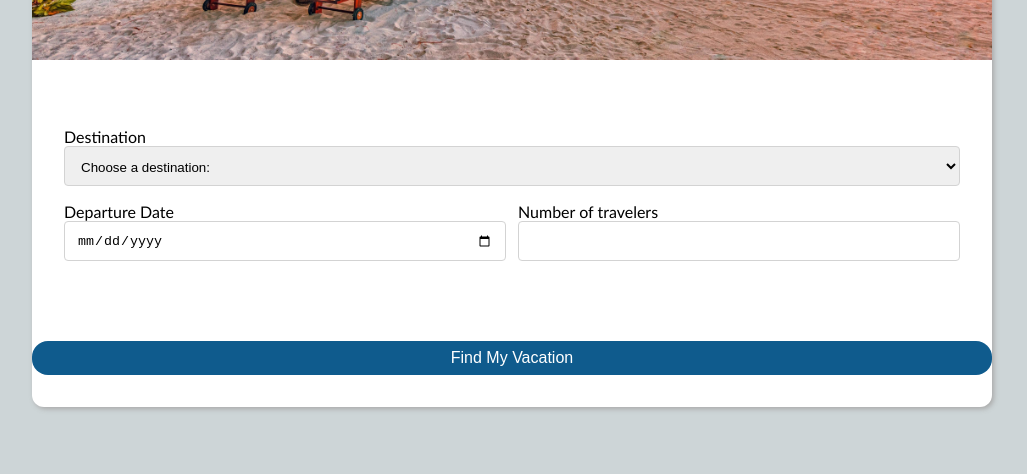
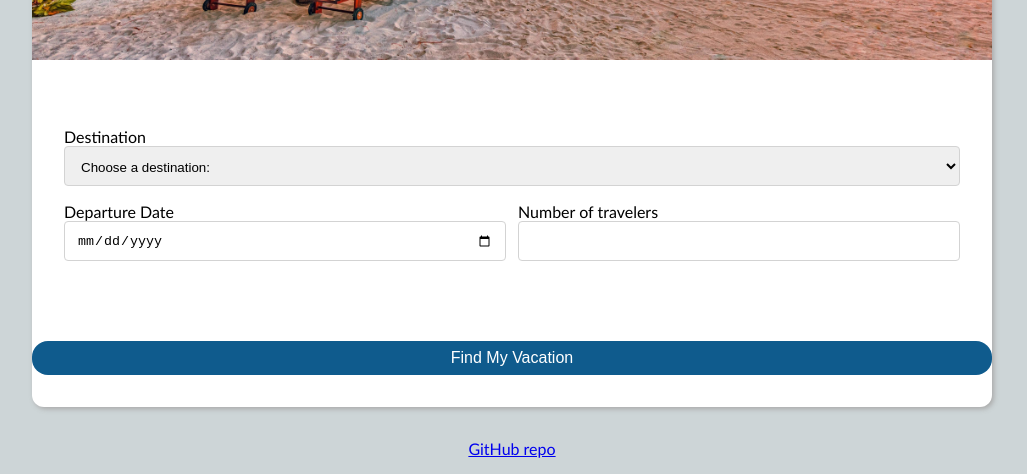
Before and after one commit to SamJJCC/vacation, a website: page views/home.html in a window 1280 px wide. Shown: the part 371-845 px from the top of the page, without its empty margins (128-1155 px from the left). Before the commit the page ends 810 px from the top, so only its background shows below. Drawn offline with Linux system fonts and the light colour scheme; files that its build step writes are made by us from their sources; files whose address does not match are found by name.

Commit message:
added footer

```diff
--- a/public/styles/styles.css
+++ b/public/styles/styles.css
@@ -80,3 +80,7 @@ input[type="number"],select,[type="date"]{
     padding: 2rem;
 
 }
+
+footer{
+    text-align: center;
+}
--- a/views/home.html
+++ b/views/home.html
@@ -56,5 +56,14 @@
              <button type="submit" id="submit-button">Find My Vacation</button>
         </form>
         </div>
+        <footer>
+                <p>
+
+         <a href="https://github.com/SamJJCC/vacation"
+         target="_blank">GitHub repo</a>
+
+    </p>
+</footer>
+
 </body>
 </html>
```
